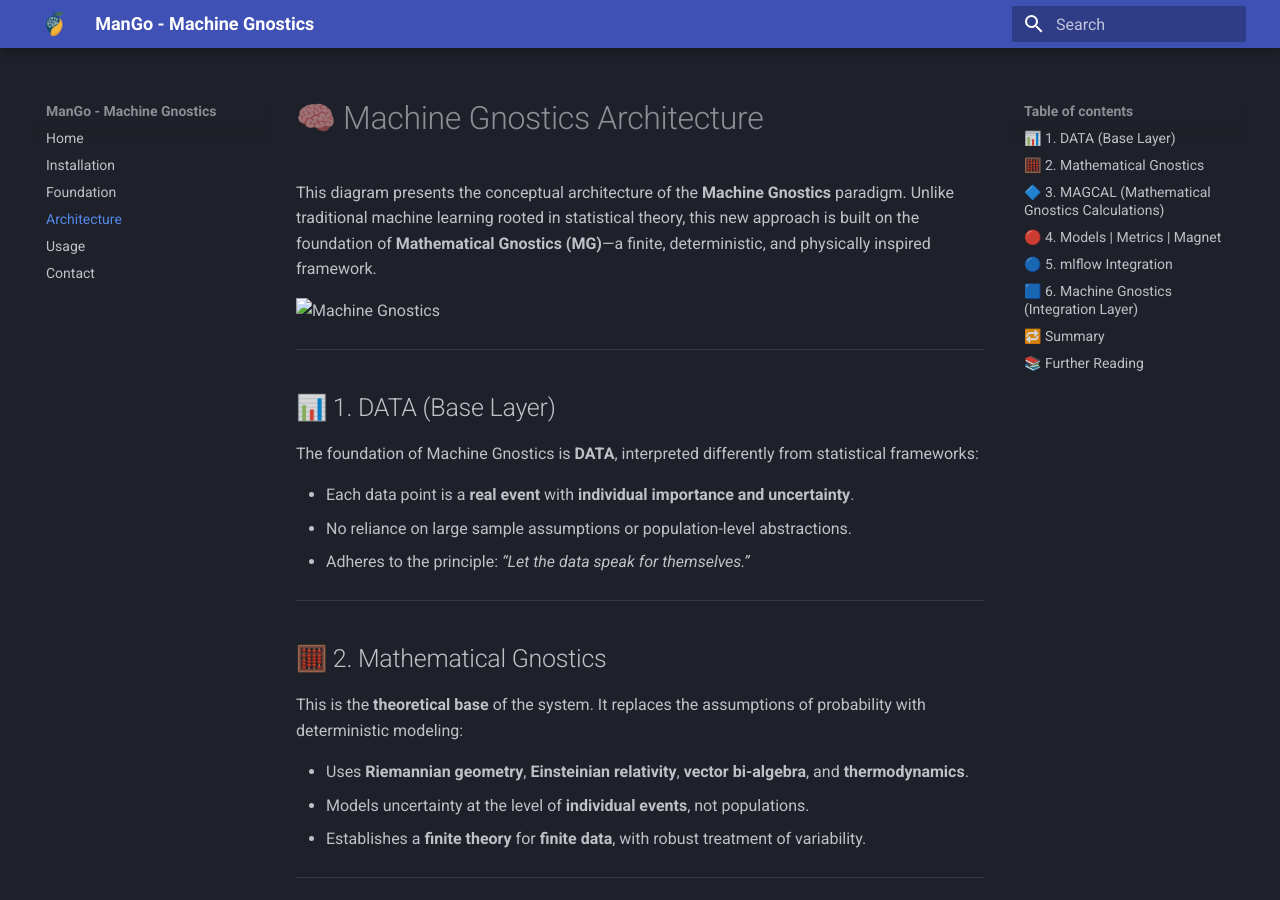
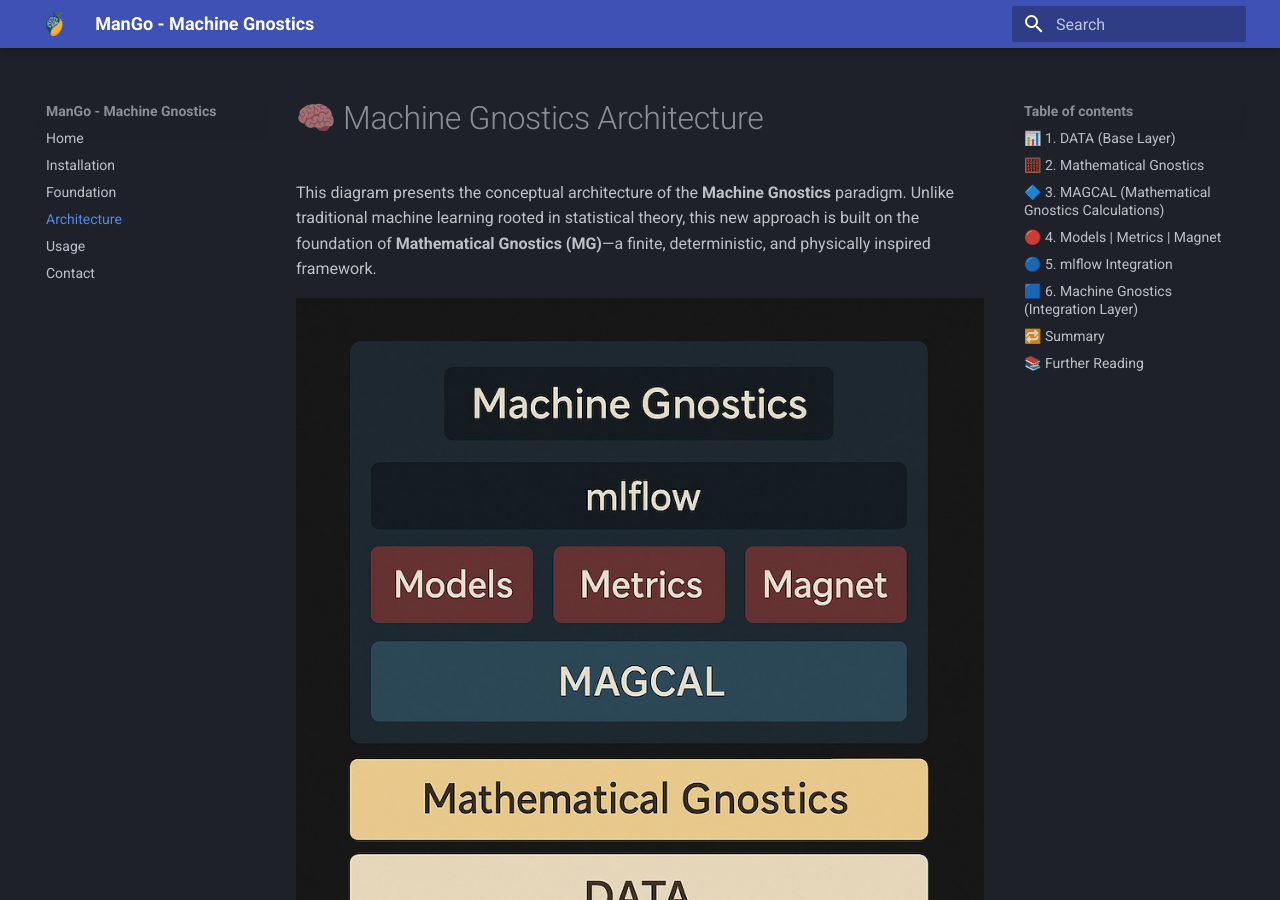
Before and after one commit to MachineGnostics/machinegnostics.io, an MkDocs documentation site: the page built from docs/architecture.md, in a window 1280 px wide and 900 px high. Built offline with MkDocs 1.6.1 and Material for MkDocs 9.7.7, drawn with Linux system fonts in a browser that asks for light colours.

Commit message:
img fixed

```diff
--- a/docs/architecture.md
+++ b/docs/architecture.md
@@ -2,7 +2,7 @@
 
 This diagram presents the conceptual architecture of the **Machine Gnostics** paradigm. Unlike traditional machine learning rooted in statistical theory, this new approach is built on the foundation of **Mathematical Gnostics (MG)**—a finite, deterministic, and physically inspired framework.
 
-<img src="images/mg1.png" alt="Machine Gnostics" width="300"/>
+![Machine Gnostics Architecture](images/mg1.png)
 
 ---
 
```
